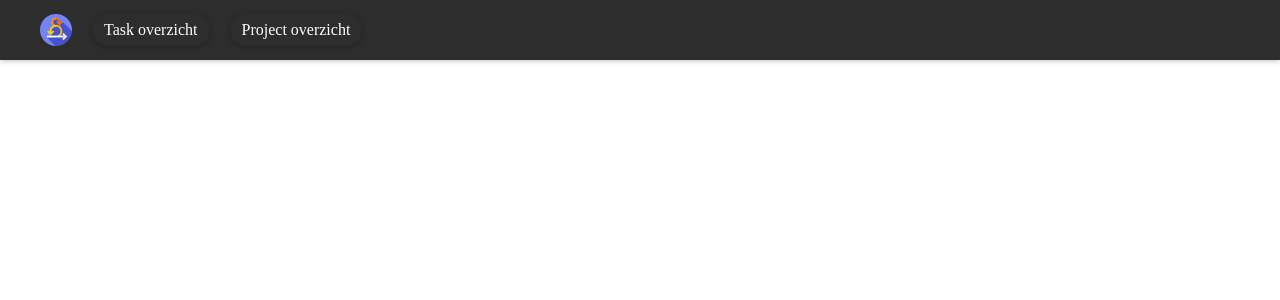
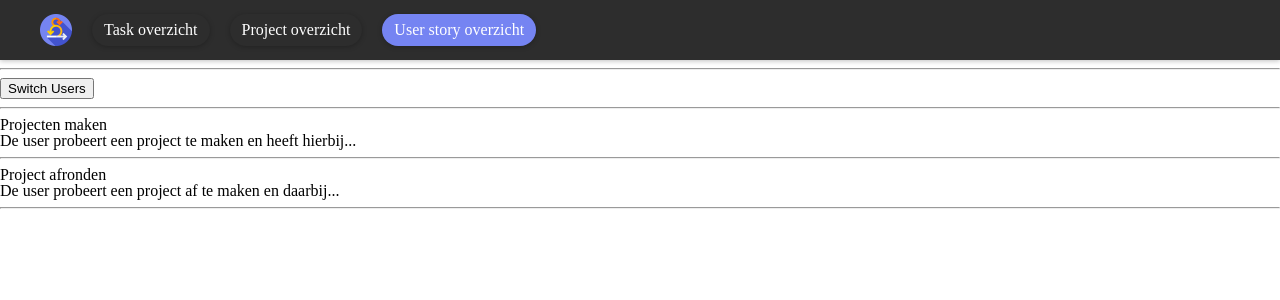
Before and after one commit to FelixvL/scrumyerfe, an Angular app: page /userstory in a window 1280 px wide. Before the commit this address led to /. Shown: the top 300 px of the page. Built offline with nearby package versions, Linux system fonts and the light colour scheme.

Commit message:
userStory components gemaakt en toegevoegd aan de app

```diff
--- a/src/app/app-routing.module.ts
+++ b/src/app/app-routing.module.ts
@@ -2,10 +2,12 @@ import { NgModule } from '@angular/core';
 import { RouterModule, Routes } from '@angular/router';
 import { TaskComponent } from './task/task.component';
 import { ProjectComponent } from './project/project.component';
+import { UserStoryComponent } from './userStory/userStory.component';
 
 const routes: Routes = [
   {path: "task", component: TaskComponent},
-  {path: "project", component: ProjectComponent}
+  {path: "project", component: ProjectComponent},
+  {path: "userstory", component: UserStoryComponent}
 ]
 
 @NgModule({
--- a/src/app/app.component.html
+++ b/src/app/app.component.html
@@ -3,6 +3,7 @@
         <img src="assets/logo.png"/>
         <a routerLink="/task" routerLinkActive="active" ariaCurrentWhenActive="page">Task overzicht</a>
         <a routerLink="/project" routerLinkActive="active" ariaCurrentWhenActive="page">Project overzicht</a>
+        <a routerLink="/userstory" routerLinkActive="active" ariaCurrentWhenActive="page">User story overzicht</a>
     </ul>
 </nav>
 
--- a/src/app/app.component.ts
+++ b/src/app/app.component.ts
@@ -6,11 +6,5 @@ import { Component } from '@angular/core';
   styleUrls: ['./app.component.css']
 })
 export class AppComponent {
-  title = 'scrum-demo';
-  voornaam = 'fred';
 
-  verandernaam(){
-    console.log("naam wordt veranderd");
-    this.voornaam = 'joost'
-  }
 }
--- /dev/null
+++ b/src/app/userStory/userStory.component.html
@@ -0,0 +1,10 @@
+<hr>
+<button (click)="executeRest()">Switch Users</button>
+<hr>
+{{userStory1.title}}<br>
+{{userStory1.description}}
+<hr>
+{{userStory2.title}}<br>
+{{userStory2.description}}
+<hr>
+<div *ngFor="let userStory of lijst">{{userStory.naam}}</div>
--- /dev/null
+++ b/src/app/userStory/userStory.component.ts
@@ -0,0 +1,40 @@
+import { Component } from '@angular/core';
+import { UserStory} from './userStory'
+import {UserStoryService} from "./userStory.service";
+
+@Component({
+  selector: 'userStory-selector',
+  templateUrl: './userStory.component.html',
+  styleUrls: ['./userStory.component.css'],
+  providers: [UserStoryService]
+})
+export class UserStoryComponent {
+  lijst: UserStory[] = [];
+  userStory1:UserStory = new UserStory;
+  userStory2:UserStory = new UserStory;
+  userStory1Copy:UserStory = new UserStory;
+  constructor(private userStoryService: UserStoryService) {
+    this.userStory1 = this.userStoryService.getUserStory(1);
+    this.userStory2 = this.userStoryService.getUserStory(2);
+    this.userStory1Copy = this.userStoryService.getUserStory(1);
+  }
+  abc(){
+    console.log("abc");
+  }
+  executeRest() {
+    console.log("hoi");
+    this.userStoryService.toTheBackEnd().subscribe(
+      resp => {
+        console.log(resp);
+        this.lijst = resp;
+      }
+    )
+  }
+
+  switchUser() {
+    console.log("abs");
+    this.userStory1 = this.userStory2;
+    this.userStory2 = this.userStory1Copy;
+    this.userStory1Copy = this.userStory1;
+  }
+}
--- /dev/null
+++ b/src/app/userStory/userStory.service.ts
@@ -0,0 +1,27 @@
+import { Injectable } from '@angular/core';
+import { UserStory} from "./userStory";
+import { Observable } from "rxjs";
+import { HttpClient, HttpHeaders } from '@angular/common/http';
+
+@Injectable()
+export class UserStoryService {
+
+  constructor(private http: HttpClient) {
+  }
+
+  toTheBackEnd():Observable<UserStory[]>{
+    return this.http.get<UserStory[]>("http://localhost:8082/getUserStory")
+  }
+
+  getUserStory(id: number): UserStory {
+    let userStory: UserStory = new UserStory;
+      if (id === 1) {
+        userStory.title = "Projecten maken";
+        userStory.description = "De user probeert een project te maken en heeft hierbij...";
+      } else if (id === 2) {
+        userStory.title = "Project afronden";
+        userStory.description = "De user probeert een project af te maken en daarbij...";
+      }
+      return userStory;
+  }
+}
--- /dev/null
+++ b/src/app/userStory/userStory.ts
@@ -0,0 +1,6 @@
+export class UserStory {
+  id: number = 0;
+  naam = '';
+  title: string = '';
+  description: string = '';
+}
```
Also changed, not shown: src/app/app.module.ts (+4 -4 lines), src/app/userStory/userStory.component.css (added).
